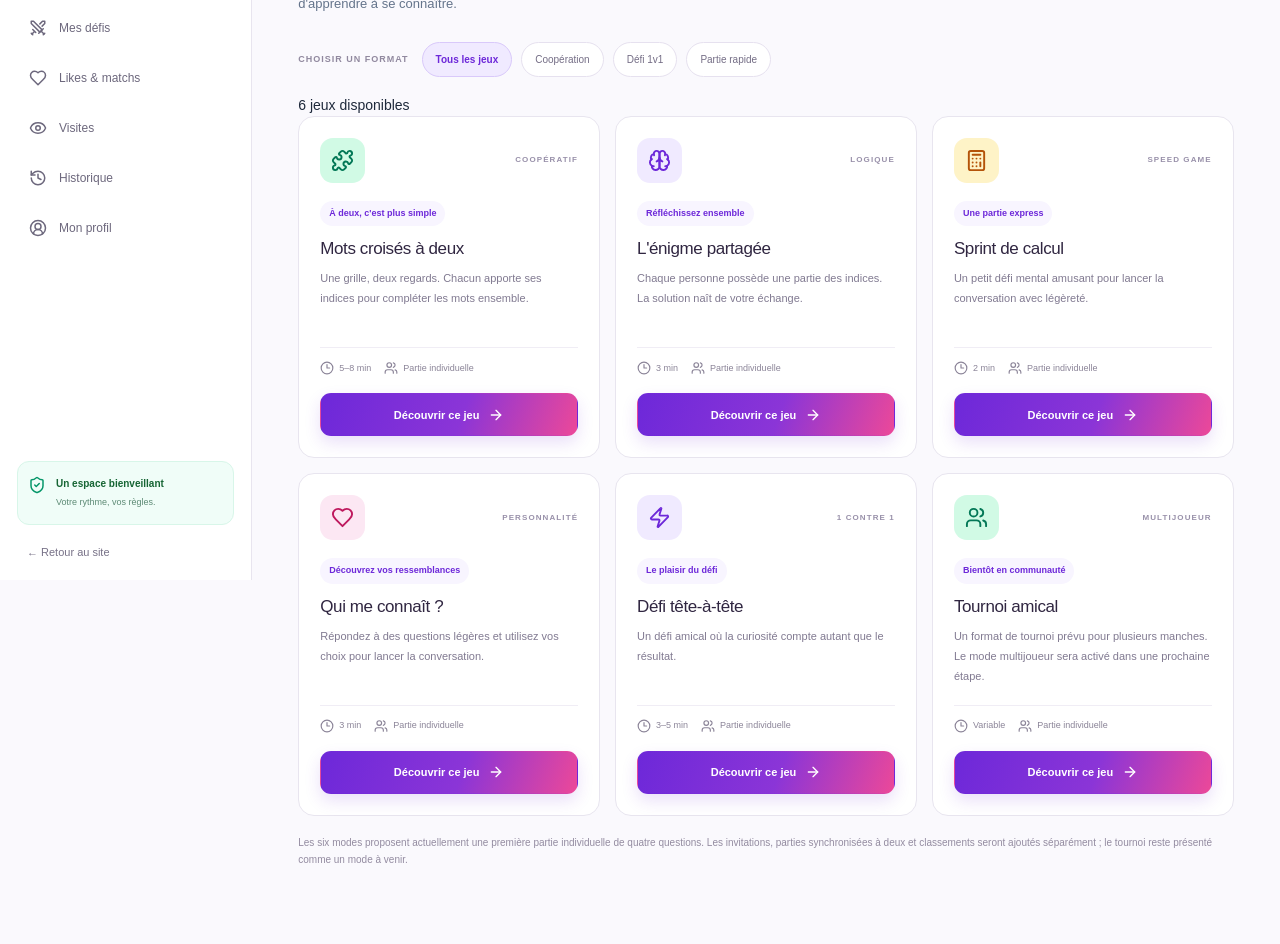
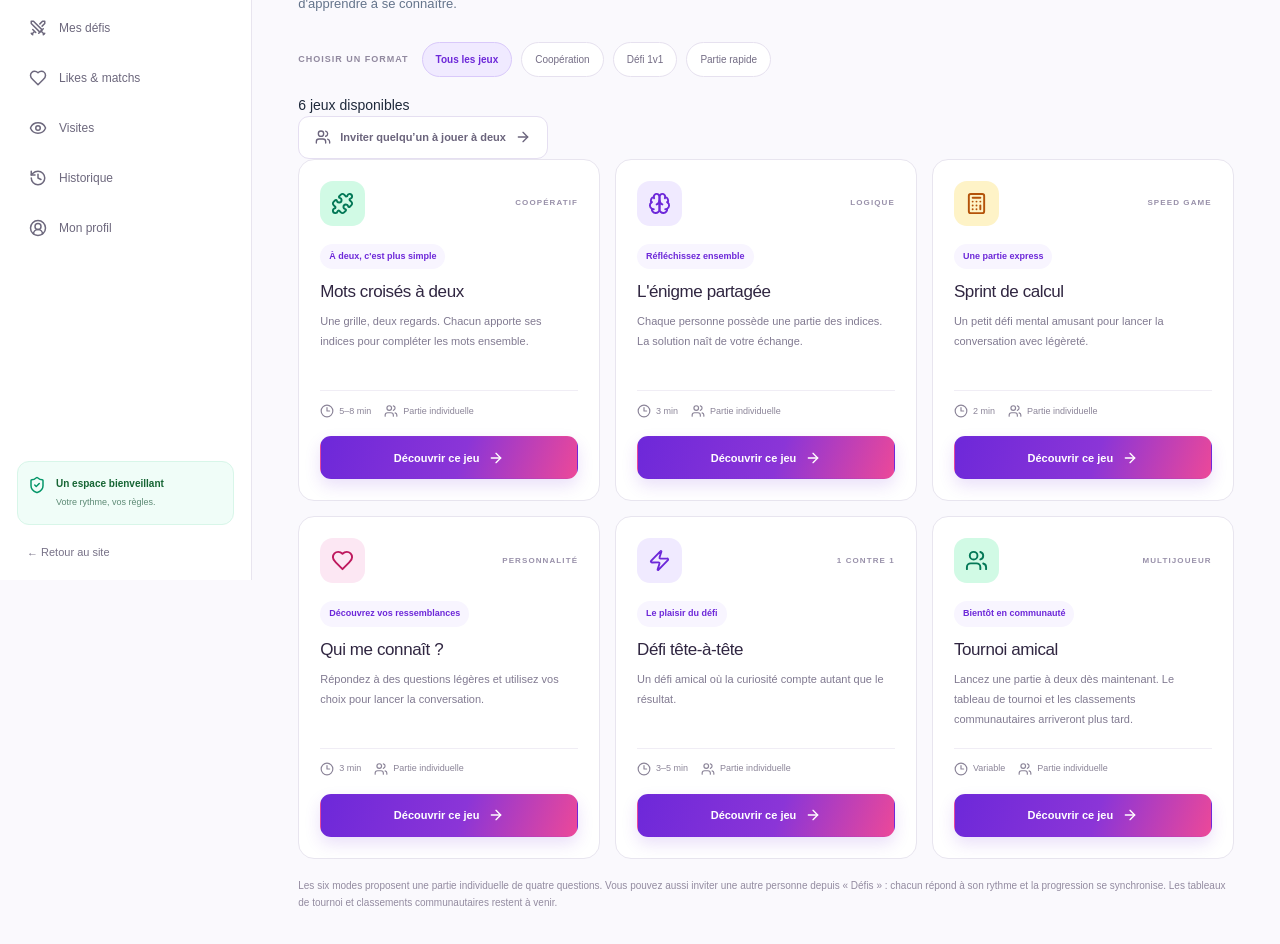
Before and after one commit to alilou31/Toto, a Next.js app: page /cockpit/jeux in a window 1280 px wide. Shown: the part 220-1164 px from the top of the page. Before the commit the page ends 1140 px from the top, so only its background shows below. Built offline with nearby package versions, Linux system fonts and the light colour scheme; no server answers; a web font is replaced by a local one.

Commit message:
feat(games): link catalog to live two-player challenges

```diff
--- a/app/cockpit/jeux/page.tsx
+++ b/app/cockpit/jeux/page.tsx
@@ -19,7 +19,7 @@ const games = [
   { id: "calcul", name: "Sprint de calcul", kind: "SPEED GAME", time: "2 min", desc: "Un petit défi mental amusant pour lancer la conversation avec légèreté.", icon: Calculator, tone: "amber", tag: "Une partie express", filter: "quick" as GameFilter },
   { id: "personnalite", name: "Qui me connaît ?", kind: "PERSONNALITÉ", time: "3 min", desc: "Répondez à des questions légères et utilisez vos choix pour lancer la conversation.", icon: Heart, tone: "pink", tag: "Découvrez vos ressemblances", filter: "quick" as GameFilter },
   { id: "duel", name: "Défi tête-à-tête", kind: "1 CONTRE 1", time: "3–5 min", desc: "Un défi amical où la curiosité compte autant que le résultat.", icon: Zap, tone: "purple", tag: "Le plaisir du défi", filter: "duel" as GameFilter },
-  { id: "tournoi", name: "Tournoi amical", kind: "MULTIJOUEUR", time: "Variable", desc: "Un format de tournoi prévu pour plusieurs manches. Le mode multijoueur sera activé dans une prochaine étape.", icon: Users, tone: "mint", tag: "Bientôt en communauté", filter: "duel" as GameFilter },
+  { id: "tournoi", name: "Tournoi amical", kind: "MULTIJOUEUR", time: "Variable", desc: "Lancez une partie à deux dès maintenant. Le tableau de tournoi et les classements communautaires arriveront plus tard.", icon: Users, tone: "mint", tag: "Bientôt en communauté", filter: "duel" as GameFilter },
 ];
 
 export default function JeuxPage() {
@@ -49,6 +49,7 @@ export default function JeuxPage() {
       <p className="game-filter-count" role="status">
         {visibleGames.length} {visibleGames.length > 1 ? "jeux disponibles" : "jeu disponible"}
       </p>
+      <p className="game-catalog-challenge-cta"><Link className="game-button game-button-secondary" href="/cockpit/defis"><Users size={16} /> Inviter quelqu’un à jouer à deux <ArrowRight size={16} /></Link></p>
       <div className="game-catalog-grid">
         {visibleGames.map(({ icon: Icon, ...game }) => (
           <article className="game-catalog-card" key={game.id}>
@@ -69,7 +70,7 @@ export default function JeuxPage() {
           </article>
         ))}
       </div>
-      <p className="game-disclaimer">Les six modes proposent actuellement une première partie individuelle de quatre questions. Les invitations, parties synchronisées à deux et classements seront ajoutés séparément ; le tournoi reste présenté comme un mode à venir.</p>
+      <p className="game-disclaimer">Les six modes proposent une partie individuelle de quatre questions. Vous pouvez aussi inviter une autre personne depuis « Défis » : chacun répond à son rythme et la progression se synchronise. Les tableaux de tournoi et classements communautaires restent à venir.</p>
     </GameShell>
   );
 }
```
